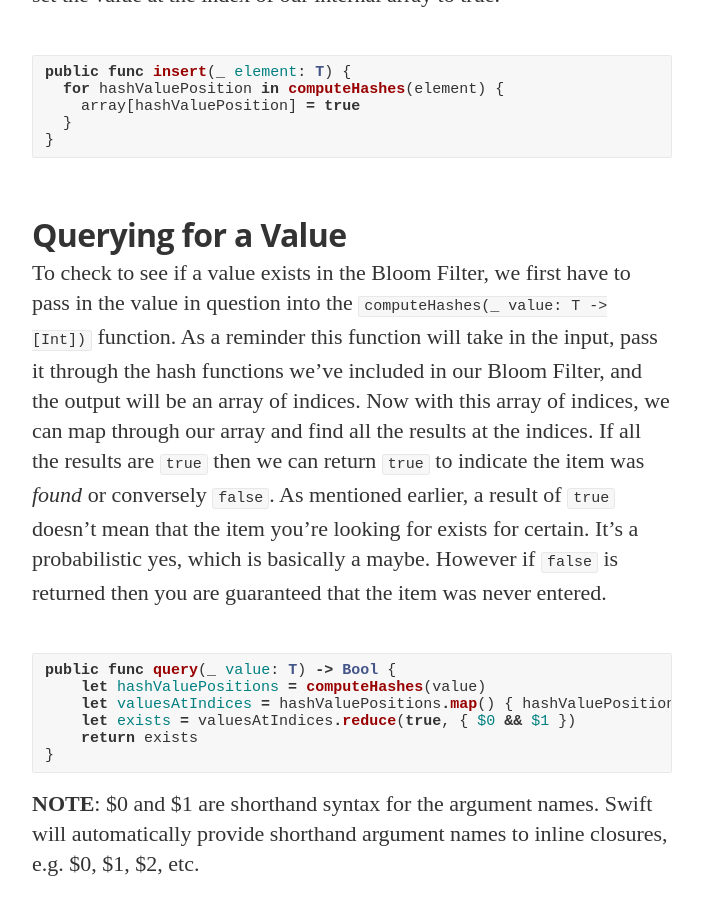
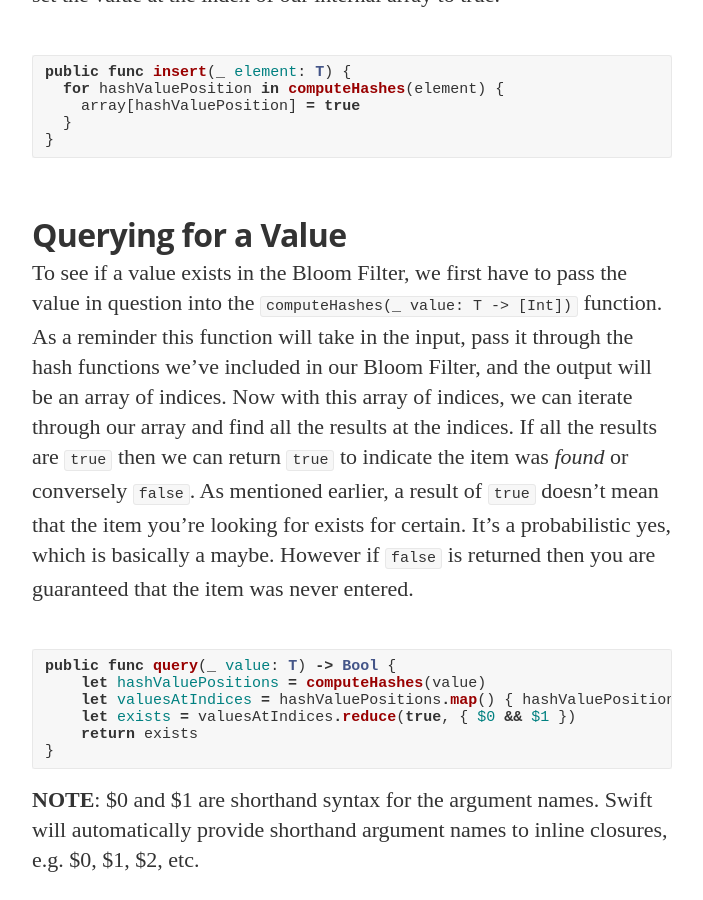
Before and after one commit to nathankrishnan/nathankrishnan.github.io, a Jekyll site: the page built from _posts/2017-03-18-bloomfilter.md, in a window 1280 px wide and 900 px high, scrolled down 6813 px. Shown: the whole window, without its empty margins (288-991 px from the left). Built offline with Jekyll 4.4.1, drawn with Linux system fonts in a browser that asks for light colours; nearby versions of some CDN libraries; some web fonts are replaced; comment, search, counter and statistics services are not loaded.

Commit message:
Update 2017-03-18-bloomfilter.md

````diff
--- a/_posts/2017-03-18-bloomfilter.md
+++ b/_posts/2017-03-18-bloomfilter.md
@@ -147,7 +147,7 @@
 ```
 
 ## Querying for a Value
-To check to see if a value exists in the Bloom Filter, we first have to pass in the value in question into the ```computeHashes(_ value: T -> [Int])``` function.  As a reminder this function will take in the input, pass it through the hash functions we've included in our Bloom Filter, and the output will be an array of indices.  Now with this array of indices, we can map through our array and find all the results at the indices.  If all the results are ```true``` then we can return ```true``` to indicate the item was *found* or conversely ```false```.  As mentioned earlier, a result of ```true``` doesn't mean that the item you're looking for exists for certain.  It's a probabilistic yes, which is basically a maybe.  However if ```false``` is returned then you are guaranteed that the item was never entered.
+To see if a value exists in the Bloom Filter, we first have to pass the value in question into the ```computeHashes(_ value: T -> [Int])``` function.  As a reminder this function will take in the input, pass it through the hash functions we've included in our Bloom Filter, and the output will be an array of indices.  Now with this array of indices, we can iterate through our array and find all the results at the indices.  If all the results are ```true``` then we can return ```true``` to indicate the item was *found* or conversely ```false```.  As mentioned earlier, a result of ```true``` doesn't mean that the item you're looking for exists for certain.  It's a probabilistic yes, which is basically a maybe.  However if ```false``` is returned then you are guaranteed that the item was never entered.
 
 ```swift
 public func query(_ value: T) -> Bool {
````
